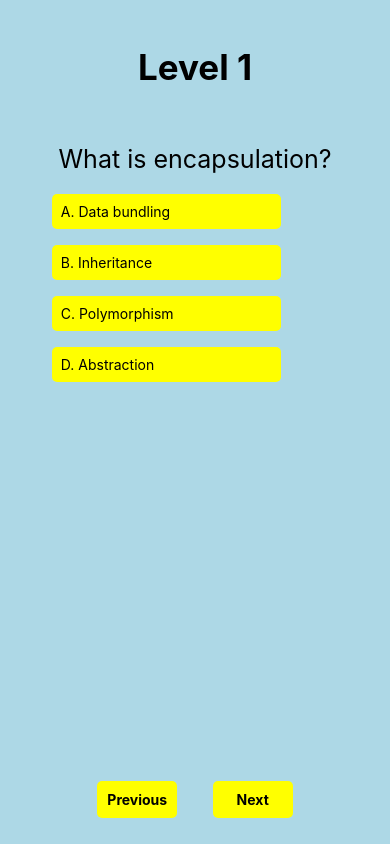
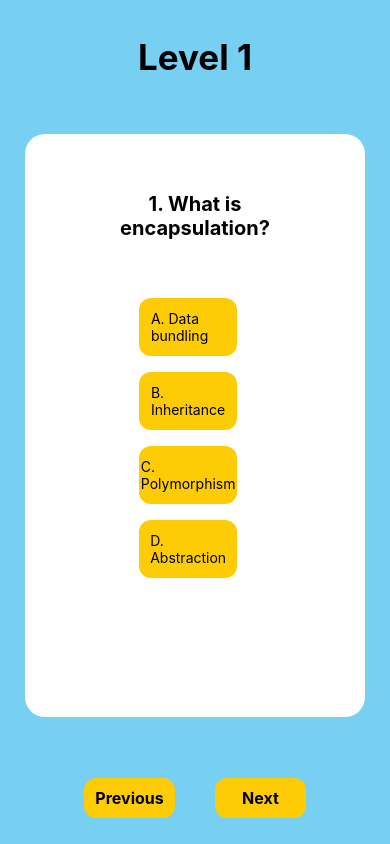
Before and after one commit to izalu99/cprg303-project, a React Native app in the folder Coddingo/: screen / in a window 390 px wide. Built offline with nearby package versions, Linux system fonts and the light colour scheme.

Commit message:
more styling and added keeping track of score

```diff
--- a/Coddingo/quiz/quiz-component.jsx
+++ b/Coddingo/quiz/quiz-component.jsx
@@ -4,7 +4,7 @@ import {
   Text,
   TouchableOpacity,
   FlatList,
-  StyleSheet
+  StyleSheet,
 } from 'react-native';
 
 function QuizComponent({ questions }) {
@@ -14,6 +14,9 @@ function QuizComponent({ questions }) {
     const [userSelectedChoices, setUserSelectedChoices] = useState(Array(questions.length).fill(null));
     const [prevQuestionIndex, setPrevQuestionIndex] = useState(null);
     const [answered, setAnswered] = useState(false);
+    const [score, setScore] = useState(0);
+
+
 
     // event handler for the Next button
     const handleNextPress = () => {
@@ -21,10 +24,10 @@ function QuizComponent({ questions }) {
             // Move to the next question, if there are more
             setPrevQuestionIndex(currentQuestionIndex);
             setCurrentQuestionIndex((prevIndex) => prevIndex + 1);
-            //setAnswered(false);
+            setAnswered(false);
         } else {
             // Handle end of the quiz
-            alert('End of the quiz!');
+            alert('End of the quiz! Your score is ' + score + '/' + questions.length + '.');
         }
     };
 
@@ -39,21 +42,10 @@ function QuizComponent({ questions }) {
             if (prevQuestionIndex > 0) {
                 setPrevQuestionIndex(prevQuestionIndex - 1);
             }
-            //setAnswered(false);
+
         }
     };
 
-
-
-    // use useEffect to update the state of answered
-    useEffect(() => {
-        // Check if the current question has already been answered
-        if (userSelectedChoices[currentQuestionIndex] !== null) {
-            setAnswered(true);
-        } else {
-            setAnswered(false);
-        }
-    }, [currentQuestionIndex, userSelectedChoices]);
 
 
     // use useEffect to show correct answer when the user selects an answer
@@ -67,7 +59,46 @@ function QuizComponent({ questions }) {
         }
     }, [answered]);
 
-    // render function for each choice
+
+    // event handler for when a choice is pressed
+    const handleChoicePress = (choice) => {
+      // Log the choice to the console for debugging purposes
+      console.log('Selected Choice:', choice);
+      console.log('Correct Answer:', questions[currentQuestionIndex].correctAnswer);
+      //update the userSelectedChoices array
+      const updatedChoices = [...userSelectedChoices];
+      updatedChoices[currentQuestionIndex] = choice;
+      setUserSelectedChoices(updatedChoices);
+
+      // Set answered to true after the user selects an answer
+      setAnswered(true);
+  };
+
+    // use useEffect to update the state of answered
+    useEffect(() => {
+      // Check if the current question has already been answered
+      if (userSelectedChoices[currentQuestionIndex] !== null) {
+          setAnswered(true);
+      } else {
+          setAnswered(false);
+      }
+    }, [currentQuestionIndex, userSelectedChoices]);
+
+
+    // use useEffect to update the score
+    useEffect(() => {
+      // Check if the current question has already been answered
+      if (answered) {
+          // Check if the user selected the correct answer
+          const isCorrect = userSelectedChoices[currentQuestionIndex] === questions[currentQuestionIndex].correctAnswer;
+          if (isCorrect) {
+            setScore((prevScore) => prevScore + 1);
+          }
+      }
+      }, [answered, currentQuestionIndex, userSelectedChoices, questions]);
+
+
+    //render function for each choice
     const renderChoice = ({ item }) => {
       const isCorrect = item === questions[currentQuestionIndex].correctAnswer;
       const isSelected = item === userSelectedChoices[currentQuestionIndex];
@@ -75,9 +106,12 @@ function QuizComponent({ questions }) {
       // Define styles based on correctness, selection, and answered status
       const choiceStyle = {
         ...styles.choice,
-            borderColor: isSelected ? 'blue' : 'transparent',
-            borderWidth: isSelected ? 2 : 1,
+        borderWidth: isSelected ? 2 : 0,
       };
+
+      const selectedChoiceStyle = isSelected && answered ? {
+        borderColor: 'blue',
+      } : {};
 
 
       // Display a marker for the correct answer if the question has been answered
@@ -86,16 +120,12 @@ function QuizComponent({ questions }) {
         <Text style={styles.correctMarker}>&#10004;</Text> // check mark hex code is 10004, &# is for syntax/reading: &#10004
       ) : null;
 
-
-
-
       return (
           <View style={styles.choiceContainer}>
             <TouchableOpacity
-              style={choiceStyle}
+            style={[choiceStyle, selectedChoiceStyle]}
             onPress={() => handleChoicePress(item)}
-              disabled={answered}
-              >
+            disabled={answered}>
               <Text>{item}</Text>
             </TouchableOpacity>
 
@@ -105,38 +135,44 @@ function QuizComponent({ questions }) {
       );
     };
 
-    // event handler for when a choice is pressed
-    const handleChoicePress = (choice) => {
-        // Log the choice to the console for debugging purposes
-        console.log('Selected Choice:', choice);
-        console.log('Correct Answer:', questions[currentQuestionIndex].correctAnswer);
+    // render the score
+    const renderScore = () => {
+      if (currentQuestionIndex === questions.length - 1) {
+        return (
+          <View style={styles.scoreContainer}>
+            <Text style={styles.scoreText}>Your Score: {score}/{questions.length}</Text>
+          </View>
+        );
+      }
+    };
 
-        // Update the array of user-selected choices
-        const updatedChoices = [...userSelectedChoices];
-        updatedChoices[currentQuestionIndex] = choice;
-        setUserSelectedChoices(updatedChoices);
 
-        // Set answered to true
-        setAnswered(true);
-
-    };
 
     return (
         <View style={styles.container}>
           <Text style={styles.header}>Level 1</Text>
 
+          {/* Display question and choices*/}
+          <View style={styles.questionChoices}>
             {/* Display question text */}
-          <Text style={{marginTop:40, fontSize:25, width:'90%', alignContent:'center', textAlign:'center'}}>
-            {questions[currentQuestionIndex].question}
+            <View style={styles.questionContainer}>
+              <Text style={styles.question}>
+                {currentQuestionIndex + 1}. {questions[currentQuestionIndex].question}
               </Text>
+            </View>
 
             {/* Display choices */}
             <FlatList
-            style={{ width: '80%', marginTop: 20, }}
+              style={styles.choiceList}
               data={questions[currentQuestionIndex].choices}
               renderItem={renderChoice}
               keyExtractor={(item) => item}
             />
+          </View>
+
+          {/* Display the score */}
+          {renderScore()}
+
 
           {/* Navigation buttons */}
           <View style={styles.navButtonsContainer}>
@@ -145,7 +181,7 @@ function QuizComponent({ questions }) {
             onPress={handlePrevPress}
             disabled={prevQuestionIndex === null}
             >
-              <Text style={{fontWeight:'bold'}}>Previous</Text>
+              <Text style={styles.buttonText}>Previous</Text>
             </TouchableOpacity>
 
             {/* Next button to move to the next question*/}
@@ -153,7 +189,7 @@ function QuizComponent({ questions }) {
             style={styles.navButton}
             onPress={handleNextPress}
             >
-                <Text style={{fontWeight:'bold'}}>Next</Text>
+                <Text style={styles.buttonText}>Next</Text>
             </TouchableOpacity>
           </View>
         </View>
@@ -166,25 +202,62 @@ const styles = StyleSheet.create({
     justifyContent: 'center',
     alignItems: 'center',
     padding: 16,
-    backgroundColor: 'lightblue',
+    backgroundColor: '#77cff1',
   },
+
   header: {
     fontSize: 35,
     fontWeight: 'bold',
     marginBottom: 16,
-    marginTop: 30,
+    marginTop: 20,
+  },
+
+  questionChoices: {
+    flex: 1,
+    justifyContent: 'center',
+    alignItems: 'center',
+    width: '95%',
+    textAlign: 'center',
+    marginTop: 40,
+    backgroundColor: 'white',
+    marginBottom: 40,
+    borderRadius: 20,
+  },
+  question:{
+    fontSize: 20,
+    fontWeight: 'bold',
+    padding: 10,
+    width: '80%',
+    textAlign: 'center',
+    alignItems: 'center',
+  },
+  questionContainer:{
+    flex: 1,
+    justifyContent: 'center',
+    alignItems: 'center',
+    width: '95%',
+    textAlign: 'center',
+    marginTop: 20,
+    backgroundColor: 'white',
+    marginBottom: 10,
+    borderColor: 'black',
+  },
+  choiceList:{
+    marginTop: 10,
   },
   choice: {
     fontSize: 16,
-    padding: 8,
-    borderWidth: 1,
-    backgroundColor: 'yellow',
+    padding: 12,
+    backgroundColor: '#fdcc04',
     marginBottom: 8,
-    borderRadius: 5,
+    borderRadius: 12,
+    textAlign: 'center',
+    alignItems: 'center',
+    leftMargin: 10,
     width: '80%',
   },
   correctMarker: {
-    marginLeft: 'auto',
+    marginLeft: 3,
     color: 'green',
     fontSize: 20,
   },
@@ -193,25 +266,37 @@ const styles = StyleSheet.create({
     flexDirection: 'row', // display choices horizontally
     alignItems: 'center',
     marginBottom: 8, // space between choices
-    justifyContent: 'space-between', // space between choices and markers
+    justifyContent: 'space-evenly', // space between choices and markers
+    width: '90%',
+    leftMargin: 20,
   },
   navButtonsContainer:{
     flexDirection: 'row',
     justifyContent: 'space-evenly',
     marginTop: 8,
-    width: '80%',
+    width: '90%',
     padding: 10,
     backgroundColor: 'transparent',
   },
   navButton: {
     marginTop: 3,
     padding: 10,
-    backgroundColor: 'yellow',
-    borderRadius: 5,
+    backgroundColor: '#fdcc04',
+    borderRadius: 12,
     alignContent: 'center',
     alignItems: 'center',
     width: '30%',
   },
+  buttonText: {
+    fontSize: 16,
+    fontWeight: 'bold',
+  },
+  scoreContainer: {
+    marginTop: 20,
+    padding: 10,
+    backgroundColor: 'white',
+    borderRadius: 12,
+  },
 });
 
 export default QuizComponent;
```
Lines whose indentation alone changed are shown as unchanged.
